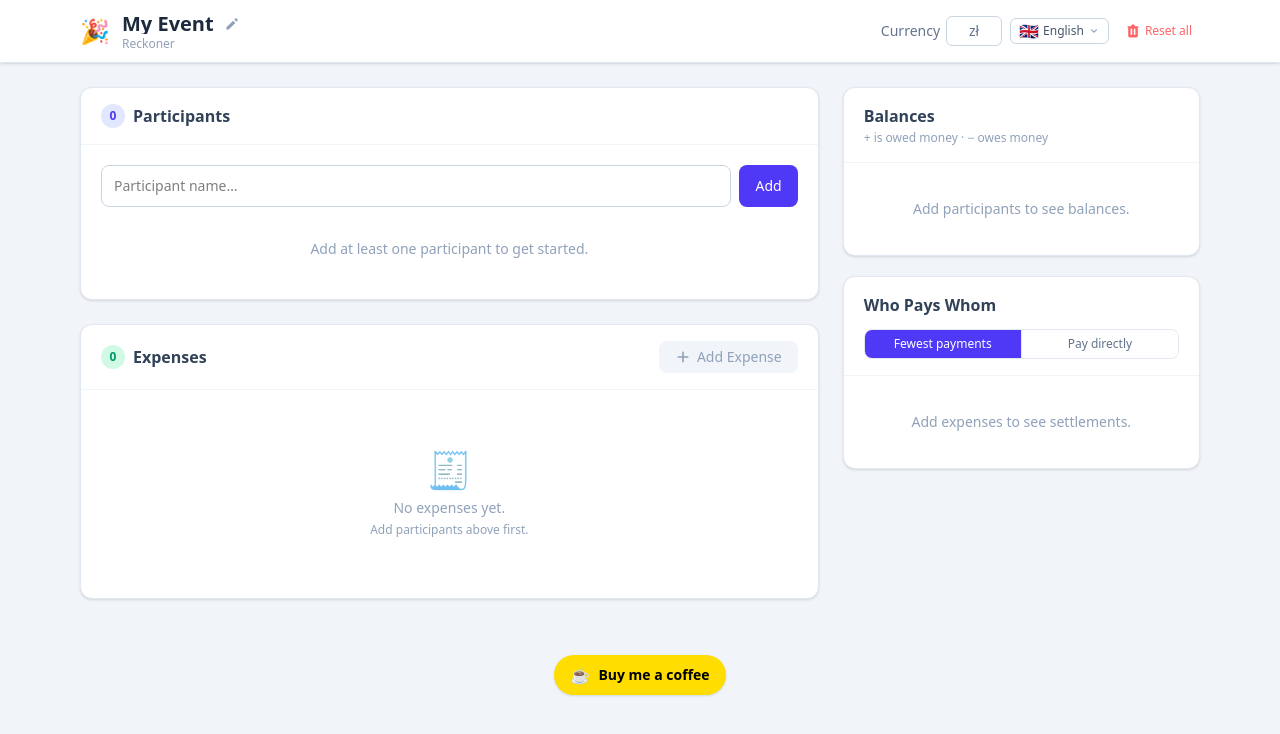
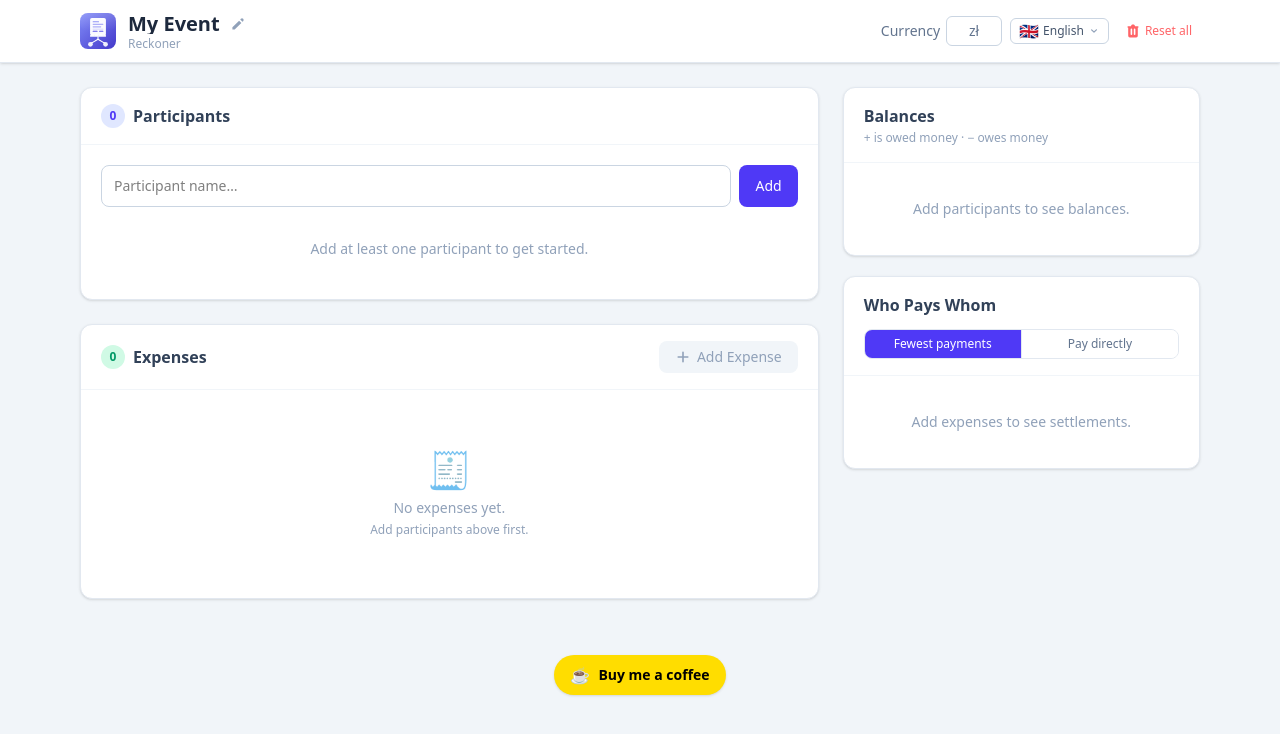
Before and after one commit to cahitihac/reckoner, a Vue app: page / in a window 1280 px wide. Shown: the top 734 px of the page. Built offline with nearby package versions, Linux system fonts and the light colour scheme.

Commit message:
feat: Add logo.svg and update App.vue to display logo

```diff
--- a/index.html
+++ b/index.html
@@ -3,6 +3,7 @@
 <head>
   <meta charset="UTF-8" />
   <meta name="viewport" content="width=device-width, initial-scale=1.0" />
+  <link rel="icon" type="image/svg+xml" href="/logo.svg" />
   <title>Reckoner</title>
 </head>
 <body>
--- a/src/App.vue
+++ b/src/App.vue
@@ -6,7 +6,7 @@
 
       <!-- Left: Event name -->
       <div class="flex items-center gap-3 min-w-0">
-        <span class="text-2xl select-none flex-shrink-0">🎉</span>
+        <img src="/logo.svg" alt="Reckoner" class="w-9 h-9 flex-shrink-0 select-none" />
         <div class="min-w-0">
           <!-- Display mode -->
           <div v-if="!editingEventName" class="flex items-center gap-1.5">
```
Also changed, not shown: public/logo.svg (added).
